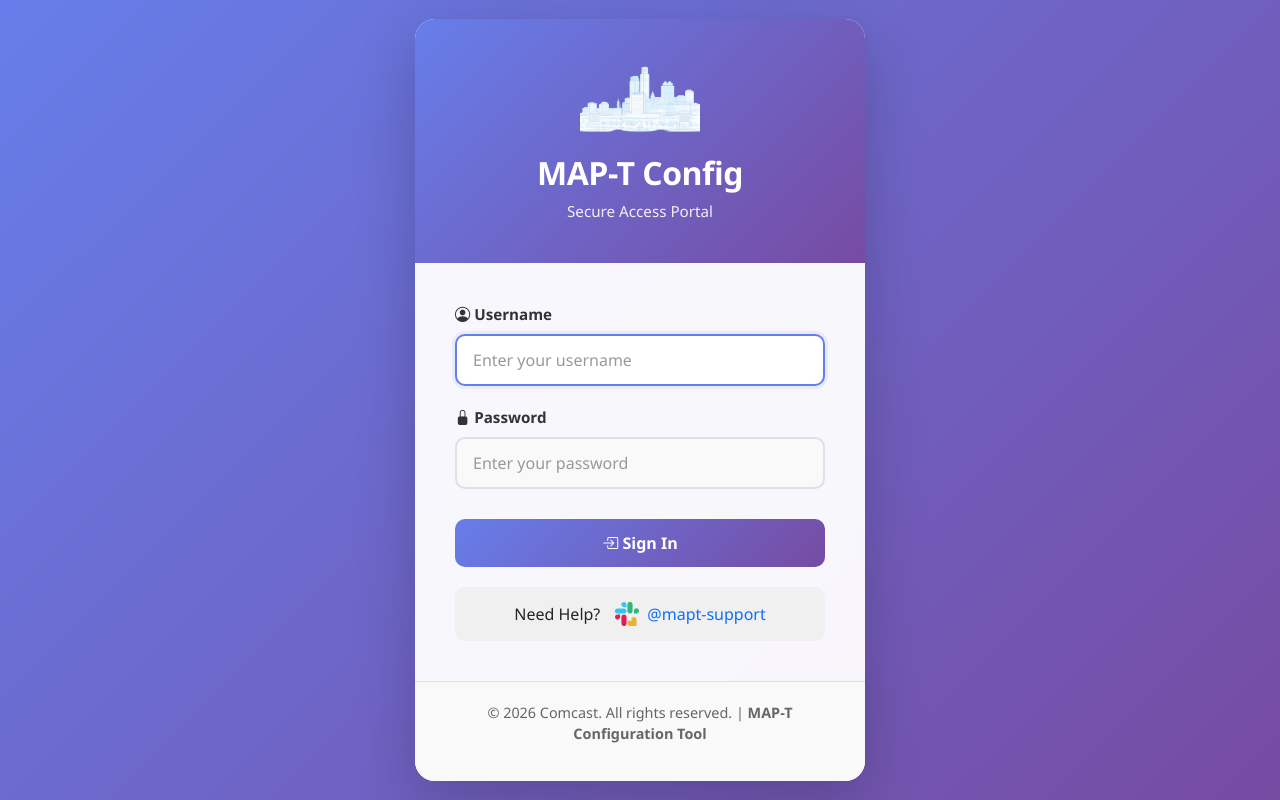
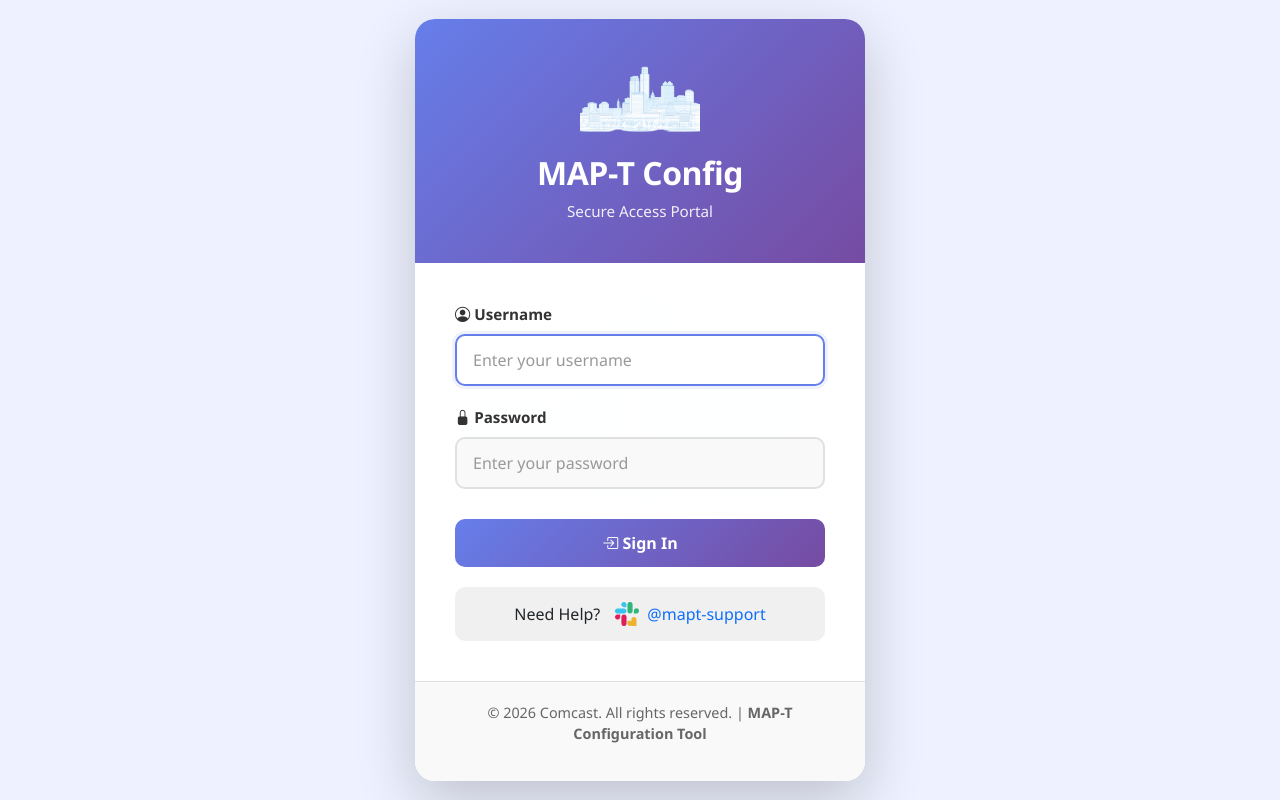
Before and after one commit to udaybhadauria/MAPT_NAT_PI, a Flask app: page /login in a window 1280 px wide. Run offline with Flask 3, Linux system fonts and the light colour scheme.

Commit message:
Update login page background to use CTC.png with light mood overlay

```diff
--- a/templates/login.html
+++ b/templates/login.html
@@ -19,13 +19,25 @@
     }
 
     body {
-      background: linear-gradient(135deg, #667eea 0%, #764ba2 100%);
+      background-image: url('{{ url_for("static", filename="CTC.png") }}');
+      background-size: 350px;
+      background-position: center;
+      background-attachment: fixed;
+      background-repeat: no-repeat;
+      background-color: #eef2ff;
       min-height: 100vh;
       display: flex;
       align-items: center;
       justify-content: center;
       font-family: 'Segoe UI', sans-serif;
-      background-attachment: fixed;
+    }
+
+    body::before {
+      content: '';
+      position: fixed;
+      top: 0; left: 0; right: 0; bottom: 0;
+      background: rgba(238, 242, 255, 0.88);
+      z-index: -1;
     }
 
     .login-container {
```
